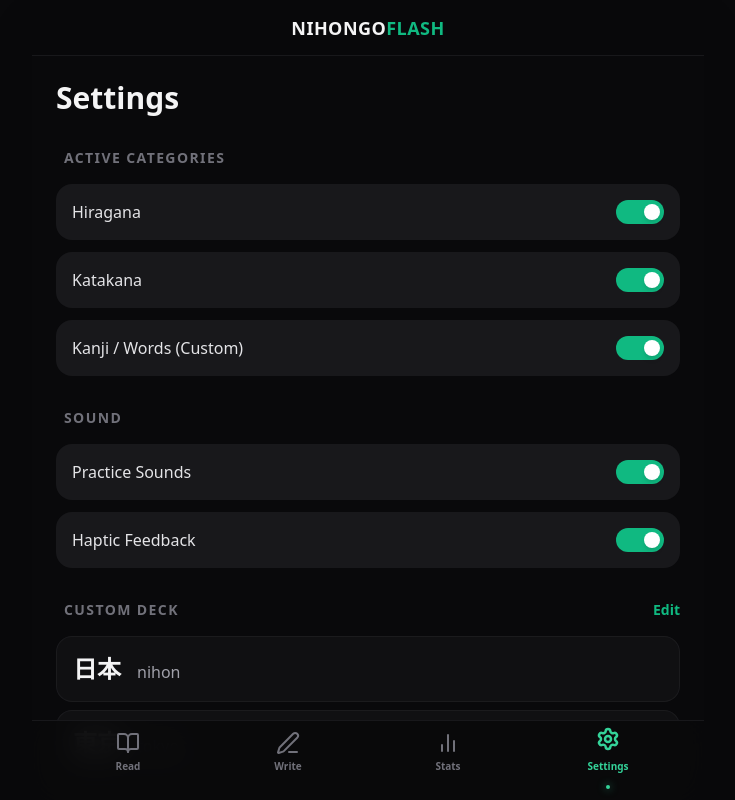
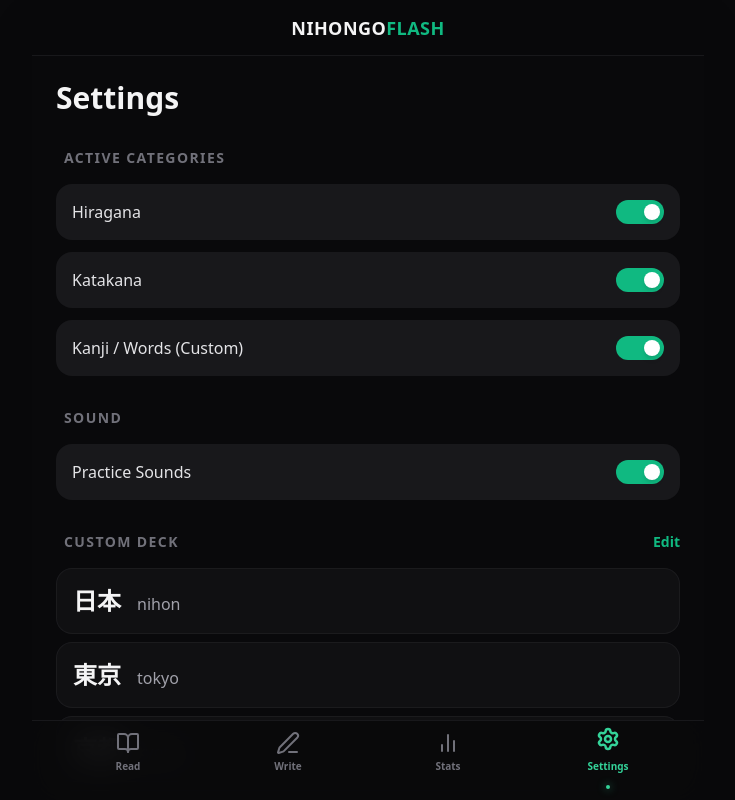
Before and after one commit to abdatta/nihongo-flash, a React (Vite) app: page / in a window 1280 px wide. Both pictures are taken after a click on the button "Settings". Shown: the whole page, without its empty margins (272-1007 px from the left). Built offline with nearby package versions, Linux system fonts and the light colour scheme.

Commit message:
Add haptic feedback support detection and conditionally render settings toggle

```diff
--- a/src/App.jsx
+++ b/src/App.jsx
@@ -97,6 +97,15 @@
   reveal: 12,
   gotIt: [18, 24, 36],
   missed: [28, 36, 20],
+};
+
+const isLikelyHapticsSupported = () => {
+  if (typeof navigator === 'undefined' || typeof navigator.vibrate !== 'function') {
+    return false;
+  }
+
+  const userAgent = navigator.userAgent || '';
+  return /Android/i.test(userAgent);
 };
 
 const getNoiseBuffer = (audioContext) => {
@@ -1046,7 +1055,7 @@
   );
 };
 
-const SettingsView = ({ settings, setSettings, customItems, setCustomItems }) => {
+const SettingsView = ({ settings, setSettings, customItems, setCustomItems, hapticsSupported }) => {
   const [isEditing, setIsEditing] = useState(false);
   const [newItemChar, setNewItemChar] = useState('');
   const [newItemRomaji, setNewItemRomaji] = useState('');
@@ -1095,7 +1104,9 @@
       <div className="mb-8">
         <h3 className="text-sm font-bold text-zinc-500 uppercase tracking-widest mb-4 ml-2">Sound</h3>
         <Toggle label="Practice Sounds" checked={settings.soundEnabled} onChange={(val) => setSettings(s => ({ ...s, soundEnabled: val }))} />
-        <Toggle label="Haptic Feedback" checked={settings.hapticsEnabled} onChange={(val) => setSettings(s => ({ ...s, hapticsEnabled: val }))} />
+        {hapticsSupported && (
+          <Toggle label="Haptic Feedback" checked={settings.hapticsEnabled} onChange={(val) => setSettings(s => ({ ...s, hapticsEnabled: val }))} />
+        )}
       </div>
 
       <div>
@@ -1167,6 +1178,7 @@
   });
   const [customItems, setCustomItems] = useState(DEFAULT_KANJI);
   const audioContextRef = useRef(null);
+  const hapticsSupported = useMemo(() => isLikelyHapticsSupported(), []);
 
   // Stats map: { [id]: { r2k: { gotIt, missed, streak }, k2r: { gotIt, missed, streak } } }
   const [stats, setStats] = useState(() => loadStoredStats());
@@ -1222,7 +1234,7 @@
   }, [settings.soundEnabled]);
 
   const triggerHaptics = useCallback((effectName) => {
-    if (!settings.hapticsEnabled || typeof navigator === 'undefined' || typeof navigator.vibrate !== 'function') {
+    if (!settings.hapticsEnabled || !hapticsSupported) {
       return;
     }
 
@@ -1230,7 +1242,7 @@
     if (!pattern) return;
 
     navigator.vibrate(pattern);
-  }, [settings.hapticsEnabled]);
+  }, [hapticsSupported, settings.hapticsEnabled]);
 
   useEffect(() => {
     try {
@@ -1302,6 +1314,7 @@
             setSettings={setSettings}
             customItems={customItems}
             setCustomItems={setCustomItems}
+            hapticsSupported={hapticsSupported}
           />
         )}
       </div>
```
